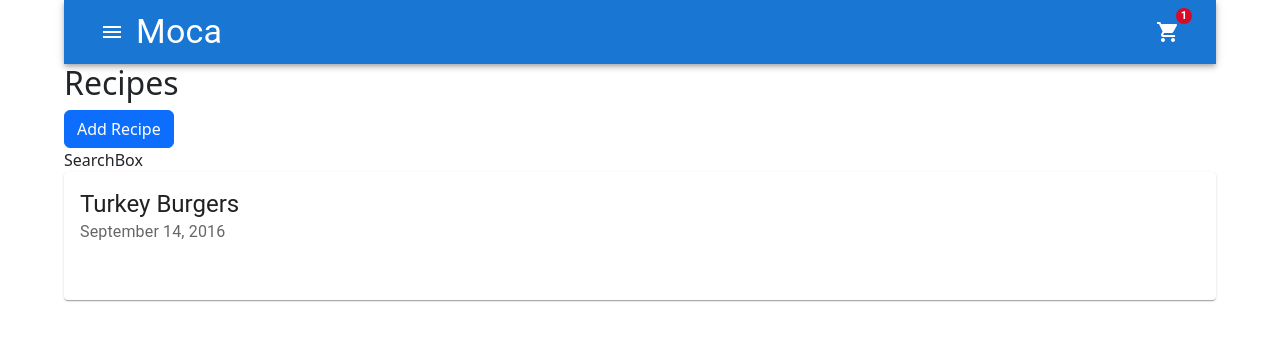
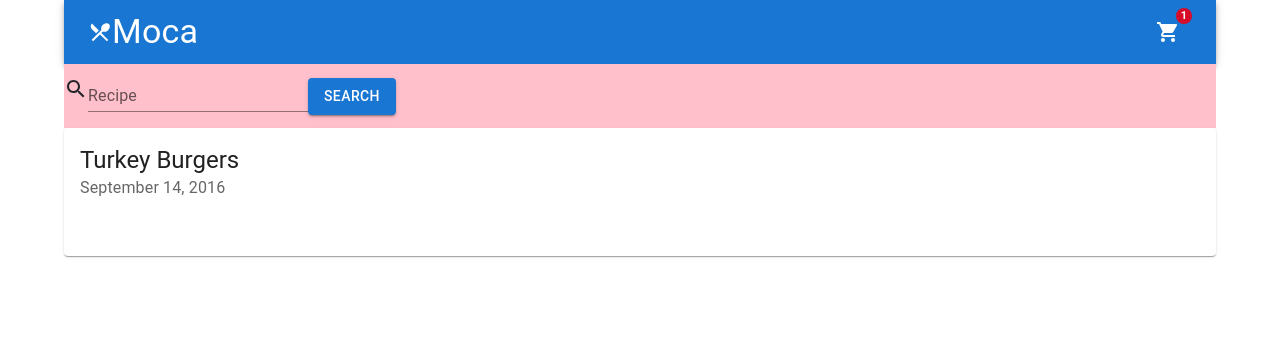
Before and after one commit to rylanlorance/Meal_Prep_Bot_Front_End, a React (Create React App) app: page / in a window 1280 px wide. Shown: the top 340 px of the page. Built offline with nearby package versions, Linux system fonts and the light colour scheme.

Commit message:
Add changes

```diff
--- a/src/App.js
+++ b/src/App.js
@@ -14,8 +14,8 @@ function App() {
     <StyledEngineProvider>
       <Container>
         <NavBar />
-        <Subheader />
         <SearchBox></SearchBox>
+        {/* <Subheader /> */}
         <RecipeCard></RecipeCard>
       </Container>
     </StyledEngineProvider>
--- a/src/components/NavBar/NavBar.js
+++ b/src/components/NavBar/NavBar.js
@@ -5,15 +5,14 @@ import { Toolbar, Typography } from "@mui/material";
 import IconButton from "@mui/material/IconButton";
 import MenuIcon from "@mui/icons-material/Menu";
 import ShoppingCartButton from "./ShoppingCartButton";
+import RestaurantMenuIcon from '@mui/icons-material/RestaurantMenu';
 
 function NavBar() {
   return (
     <Box sx={{ flexGrow: 1 }}>
       <AppBar position="static">
         <Toolbar>
-          <IconButton size="large" color="inherit" aria-label="menu">
-            <MenuIcon></MenuIcon>
-          </IconButton>
+          <RestaurantMenuIcon />
           <Typography variant="h4">Moca</Typography>
           <ShoppingCartButton></ShoppingCartButton>
         </Toolbar>
--- /dev/null
+++ b/src/components/SearchBox/SearchBox.css
@@ -0,0 +1,10 @@
+.search-box {
+  /* background-color: pink;
+  height: 4rem;
+  display: flex;
+  align-items: baseline; */
+}
+
+.search-button {
+  /* margin-left: auto; */
+}
--- a/src/components/SearchBox/SearchBox.js
+++ b/src/components/SearchBox/SearchBox.js
@@ -1,8 +1,13 @@
 import React from 'react'
+
+import "./SearchBox.css";
+import SearchBoxText from './SearchBoxText/SearchBoxText';
 
 function SearchBox() {
   return (
-    <div>SearchBox</div>
+    <div className='search-box'>
+      <SearchBoxText></SearchBoxText>
+    </div>
   )
 }
 
--- /dev/null
+++ b/src/components/SearchBox/SearchBoxText/SearchBoxText.css
@@ -0,0 +1,10 @@
+.search-box-text {
+  background-color: pink;
+  height: 4rem;
+  display: flex;
+  align-items: baseline;
+}
+
+.search-button {
+  margin-left: auto;
+}
--- /dev/null
+++ b/src/components/SearchBox/SearchBoxText/SearchBoxText.js
@@ -0,0 +1,19 @@
+import React from "react";
+import { Button, TextField } from "@mui/material";
+import SearchIcon from "@mui/icons-material/Search";
+
+import "./SearchBoxText.css"
+
+function SearchBoxText() {
+  return (
+    <div className="search-box-text">
+      <SearchIcon />
+      <TextField id="standard-basic" label="Recipe" variant="standard" />
+      <Button variant="contained" size="medium" className="search-button">
+        Search
+      </Button>
+    </div>
+  );
+}
+
+export default SearchBoxText;
```
Also changed, not shown: ui/Screen Shot 2023-11-06 at 9.49.39 AM.png (added).
